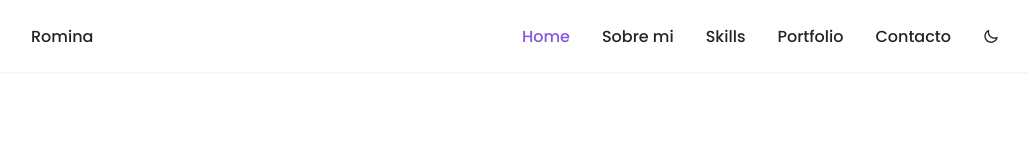
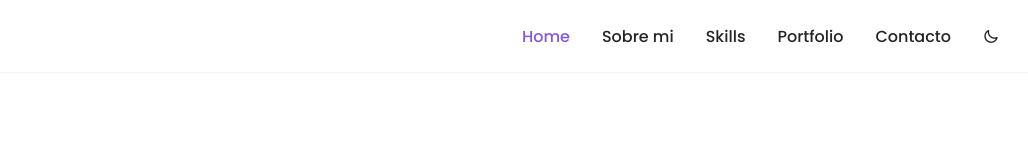
Before and after one commit to VilattaRomina/Porfolio, a React (Create React App) app: page / in a window 1280 px wide. Shown: the top 160 px of the page, without its empty margins (125-1153 px from the left). Built offline with nearby package versions, Linux system fonts and the light colour scheme.

Commit message:
modifico subtitulo de home

```diff
--- a/src/components/about/About.jsx
+++ b/src/components/about/About.jsx
@@ -1,6 +1,6 @@
 import React, {useContext} from 'react';
 import './About.css'
-import CV from '../../assets/RominaVilattaMontenegro-CV.pdf'
+import CV from '../../assets/RominaVilattaMontenegro-cv.pdf'
 import { ThemeContext } from '../../context';
 
 
--- a/src/components/header/Header.jsx
+++ b/src/components/header/Header.jsx
@@ -21,7 +21,7 @@ const Header = () => {
       '#1f1a2e' : "white", color: darkMode && '#fff'
     }}>
         <nav className='nav container' >
-            <a href='index.html' className='nav__logo'>Romina</a>
+            <a href='index.html' className='nav__logo'></a>
 
             <div className={ToggleNav ? 'nav__menu show-menu' : 'nav__menu'} style={{backgroundColor: darkMode ? '#1f1a2e' : "white", color: darkMode && "white"
       }} >
--- a/src/components/home/Home.css
+++ b/src/components/home/Home.css
@@ -45,8 +45,8 @@
     margin-bottom: var(--mb-0-25);
     white-space: nowrap;
     border-right: 4px solid var(--first-color);
-    width:20ch;
-    animation: typing 2s steps(12), blink .5s infinite step-end alternate;
+    width:21ch;
+    animation: typing 4s steps(15), blink .5s infinite step-end alternate;
     overflow: hidden;
 
 }
```
